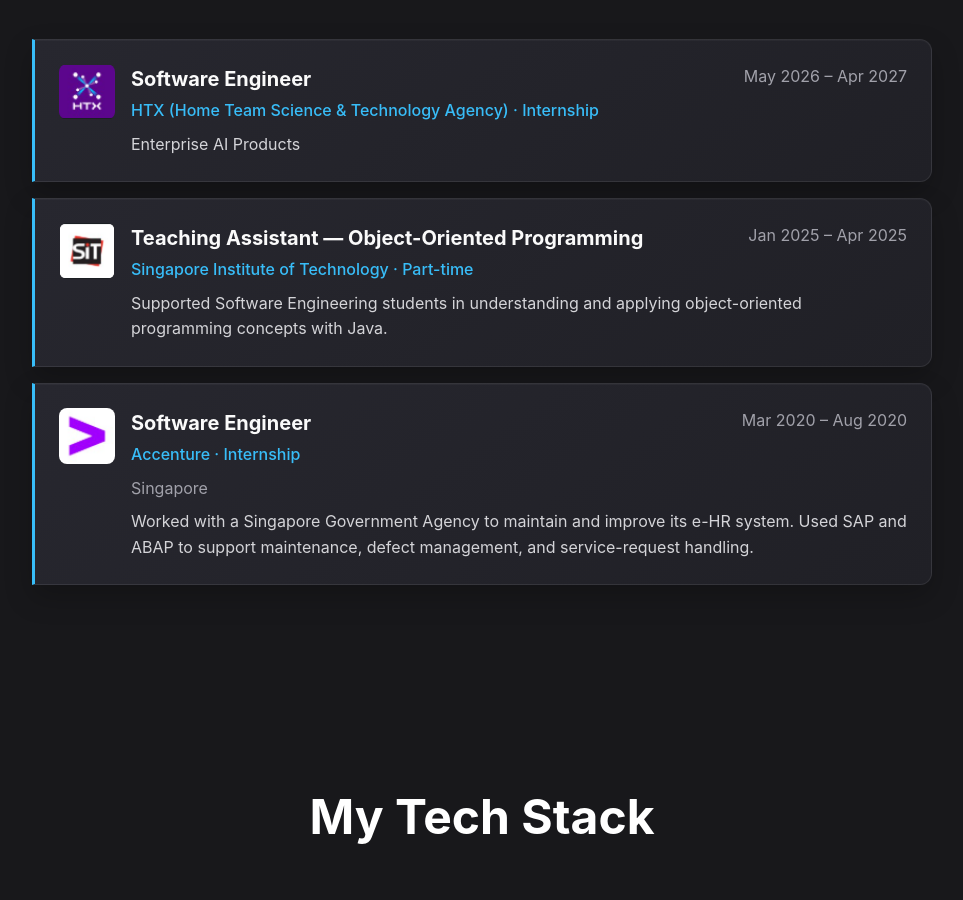
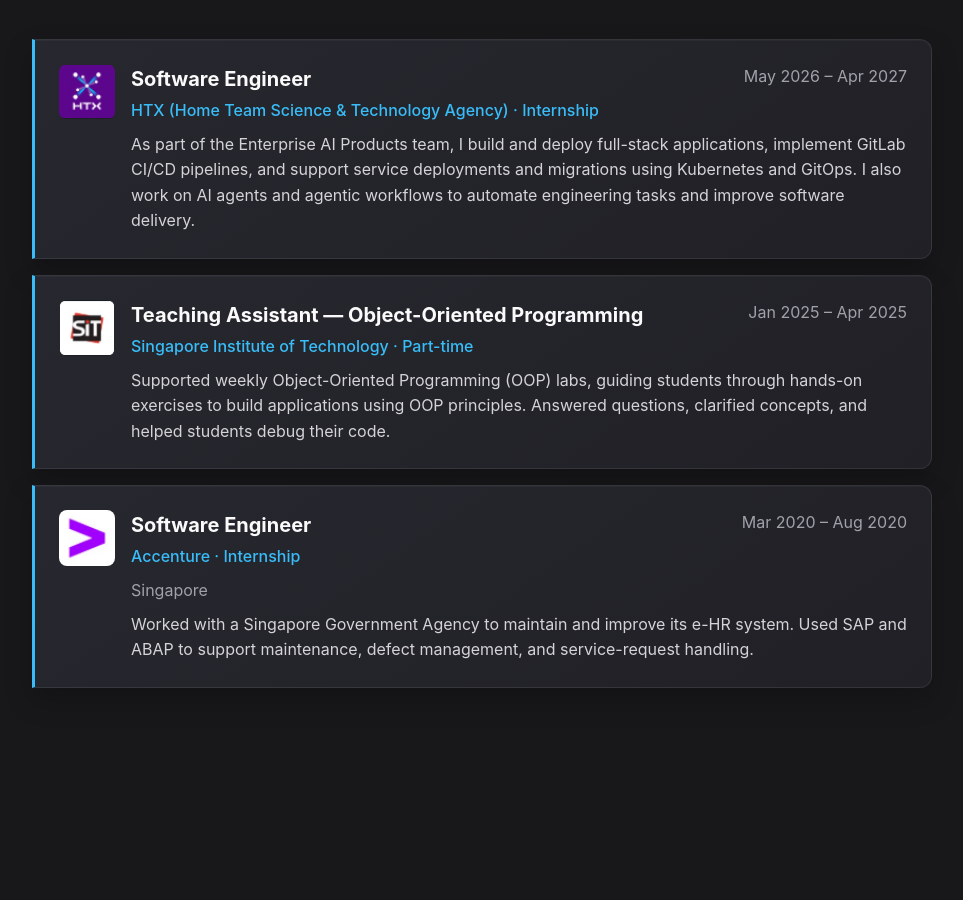
Before and after one commit to brendantnn/Portfolio, a React (Vite) app: page / in a window 1280 px wide. Shown: the part 881-1781 px from the top of the page, without its empty margins (158-1121 px from the left). Built offline with nearby package versions, Linux system fonts and the light colour scheme.

Commit message:
update job descriptions

```diff
--- a/src/components/Experience.jsx
+++ b/src/components/Experience.jsx
@@ -9,7 +9,7 @@
     organisation: 'HTX (Home Team Science & Technology Agency)',
     employmentType: 'Internship',
     date: 'May 2026 – Apr 2027',
-    description: 'Enterprise AI Products',
+    description: 'As part of the Enterprise AI Products team, I build and deploy full-stack applications, implement GitLab CI/CD pipelines, and support service deployments and migrations using Kubernetes and GitOps. I also work on AI agents and agentic workflows to automate engineering tasks and improve software delivery.',
     logo: htxLogo,
     logoAlt: 'HTX logo',
   },
@@ -18,7 +18,7 @@
     organisation: 'Singapore Institute of Technology',
     employmentType: 'Part-time',
     date: 'Jan 2025 – Apr 2025',
-    description: 'Supported Software Engineering students in understanding and applying object-oriented programming concepts with Java.',
+    description: 'Supported weekly Object-Oriented Programming (OOP) labs, guiding students through hands-on exercises to build applications using OOP principles. Answered questions, clarified concepts, and helped students debug their code.',
     logo: sitLogo,
     logoAlt: 'Singapore Institute of Technology logo',
   },
```
